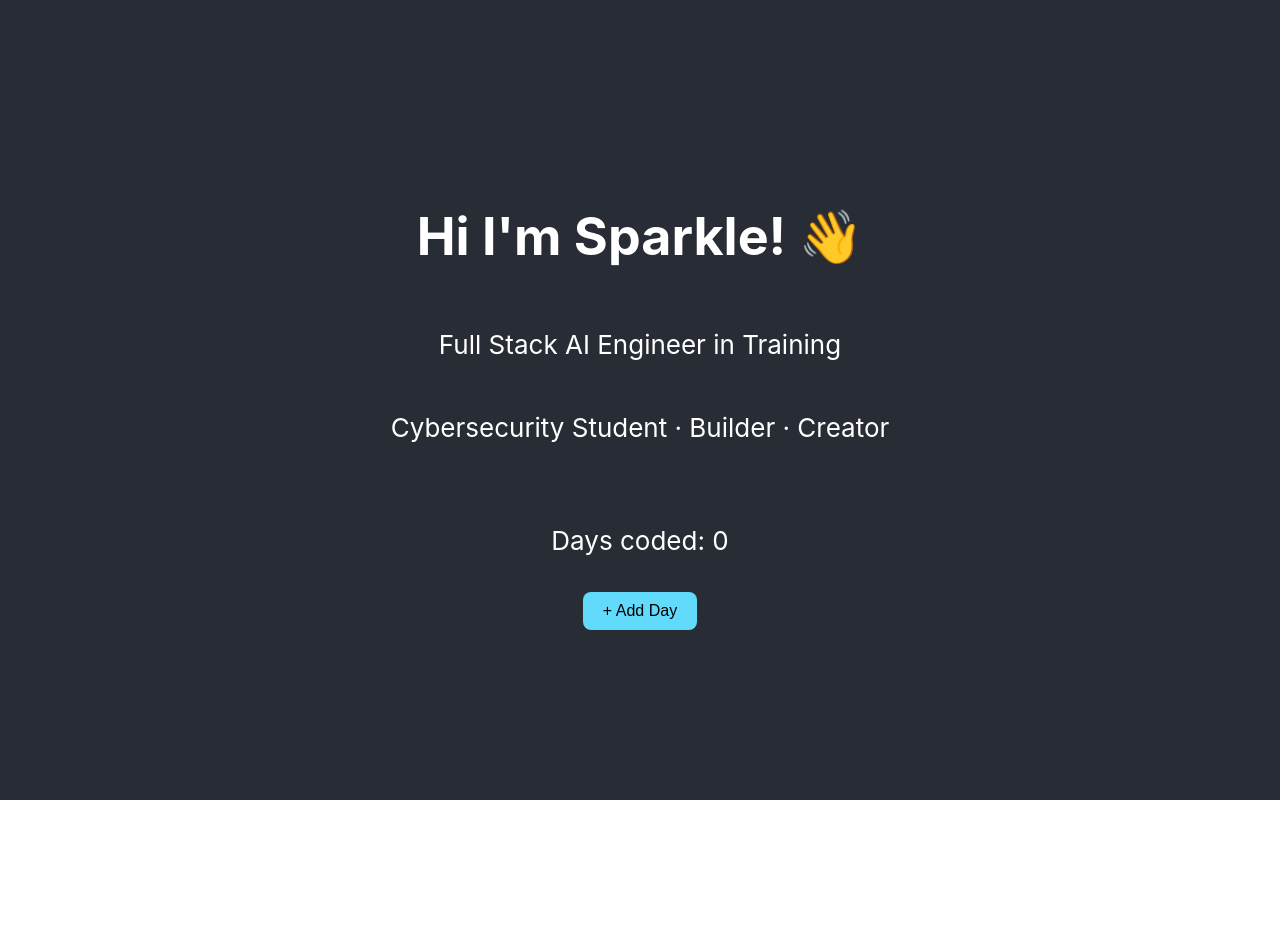
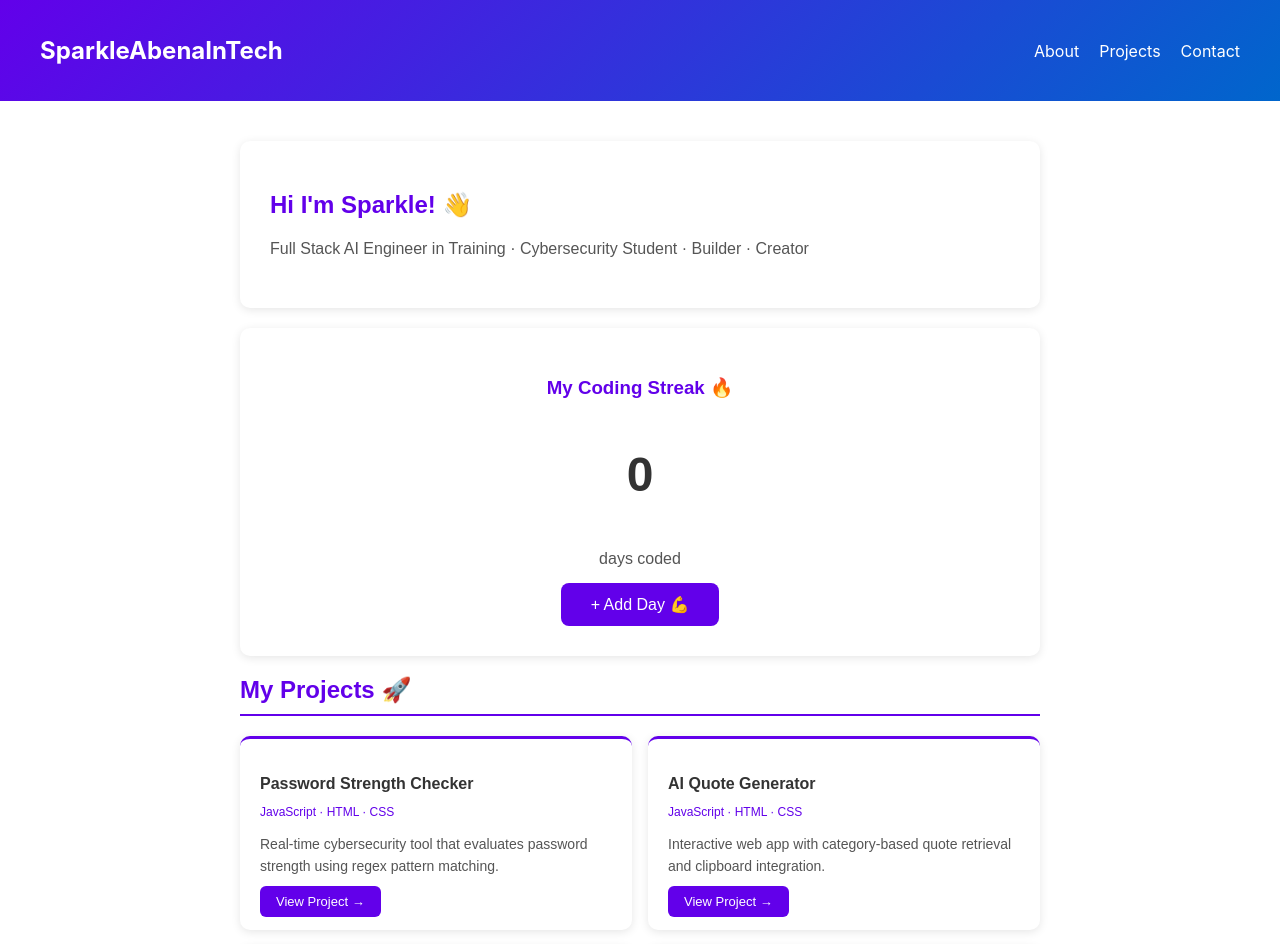
Before and after one commit to SparkleAbenaInTech/my-react-app, a React (Create React App) app: page / in a window 1280 px wide. Shown: the top 944 px of the page. Before the commit the page ends 800 px from the top, so only its background shows below. Built offline with nearby package versions, Linux system fonts and the light colour scheme.

Commit message:
day 12 - React components Header and Projects

```diff
--- a/src/App.js
+++ b/src/App.js
@@ -1,26 +1,65 @@
 import './App.css';
 import { useState } from 'react';
+import Header from './Header';
+import Projects from './Projects';
 
 function App() {
   const [count, setCount] = useState(0);
 
   return (
-    <div className="App">
-      <header className="App-header">
-        <h1>Hi I'm Sparkle! 👋</h1>
-        <p>Full Stack AI Engineer in Training</p>
-        <p>Cybersecurity Student · Builder · Creator</p>
-        <div style={{marginTop: '30px'}}>
-          <p>Days coded: {count}</p>
+    <div>
+      <Header />
+      <div style={{
+        maxWidth: '800px',
+        margin: '40px auto',
+        padding: '0 20px',
+        fontFamily: 'Arial, sans-serif'
+      }}>
+        <div style={{
+          background: 'white',
+          borderRadius: '10px',
+          padding: '30px',
+          boxShadow: '0 2px 10px rgba(0,0,0,0.1)',
+          marginBottom: '20px'
+        }}>
+          <h2 style={{ color: '#6200ea', marginBottom: '10px' }}>
+            Hi I'm Sparkle! 👋
+          </h2>
+          <p style={{ color: '#555', lineHeight: '1.7' }}>
+            Full Stack AI Engineer in Training · Cybersecurity Student · Builder · Creator
+          </p>
+        </div>
+
+        <div style={{
+          background: 'white',
+          borderRadius: '10px',
+          padding: '30px',
+          boxShadow: '0 2px 10px rgba(0,0,0,0.1)',
+          textAlign: 'center'
+        }}>
+          <h3 style={{ color: '#6200ea', marginBottom: '15px' }}>
+            My Coding Streak 🔥
+          </h3>
+          <p style={{ fontSize: '48px', fontWeight: 'bold', color: '#333' }}>
+            {count}
+          </p>
+          <p style={{ color: '#555', marginBottom: '15px' }}>days coded</p>
           <button
             onClick={() => setCount(count + 1)}
-            style={{padding: '10px 20px', fontSize: '16px',
-            cursor: 'pointer', marginTop: '10px',
-            background: '#61dafb', border: 'none', borderRadius: '8px'}}>
-            + Add Day
+            style={{
+              padding: '12px 30px',
+              fontSize: '16px',
+              cursor: 'pointer',
+              background: '#6200ea',
+              color: 'white',
+              border: 'none',
+              borderRadius: '8px'
+            }}>
+            + Add Day 💪
           </button>
         </div>
-      </header>
+        <Projects />
+      </div>
     </div>
   );
 }
--- /dev/null
+++ b/src/Header.js
@@ -0,0 +1,22 @@
+function Header() {
+  return (
+    <header style={{
+      background: 'linear-gradient(135deg, #6200ea, #0066cc)',
+      padding: '20px 40px',
+      display: 'flex',
+      justifyContent: 'space-between',
+      alignItems: 'center'
+    }}>
+      <h1 style={{ color: 'white', fontSize: '24px' }}>
+        SparkleAbenaInTech
+      </h1>
+      <nav>
+        <a href="#about" style={{ color: 'white', marginLeft: '20px', textDecoration: 'none' }}>About</a>
+        <a href="#projects" style={{ color: 'white', marginLeft: '20px', textDecoration: 'none' }}>Projects</a>
+        <a href="#contact" style={{ color: 'white', marginLeft: '20px', textDecoration: 'none' }}>Contact</a>
+      </nav>
+    </header>
+  );
+}
+
+export default Header;
--- /dev/null
+++ b/src/Projects.js
@@ -0,0 +1,78 @@
+function Projects() {
+  const projects = [
+    {
+      name: "Password Strength Checker",
+      tech: "JavaScript · HTML · CSS",
+      description: "Real-time cybersecurity tool that evaluates password strength using regex pattern matching.",
+      link: "https://SparkleAbenaInTech.github.io/web-projects/password-checker.html"
+    },
+    {
+      name: "AI Quote Generator",
+      tech: "JavaScript · HTML · CSS",
+      description: "Interactive web app with category-based quote retrieval and clipboard integration.",
+      link: "https://SparkleAbenaInTech.github.io/web-projects/quote-generator.html"
+    },
+    {
+      name: "Tech Quiz App",
+      tech: "JavaScript · HTML · CSS",
+      description: "Full interactive quiz with real-time scoring and answer validation.",
+      link: "https://SparkleAbenaInTech.github.io/web-projects/quiz.html"
+    },
+    {
+      name: "Number Guessing Game",
+      tech: "Python",
+      description: "CLI game with random number generation, loop logic and try-counter tracking.",
+      link: "https://github.com/SparkleAbenaInTech/python-projects"
+    }
+  ];
+
+  return (
+    <div id="projects" style={{ marginTop: '20px' }}>
+      <h2 style={{
+        color: '#6200ea',
+        marginBottom: '20px',
+        borderBottom: '2px solid #6200ea',
+        paddingBottom: '10px'
+      }}>
+        My Projects 🚀
+      </h2>
+      <div style={{
+        display: 'grid',
+        gridTemplateColumns: 'repeat(auto-fit, minmax(280px, 1fr))',
+        gap: '16px'
+      }}>
+        {projects.map((project, index) => (
+          <div key={index} style={{
+            background: 'white',
+            borderRadius: '10px',
+            padding: '20px',
+            boxShadow: '0 2px 10px rgba(0,0,0,0.1)',
+            borderTop: '3px solid #6200ea'
+          }}>
+            <h3 style={{ color: '#333', marginBottom: '6px', fontSize: '16px' }}>
+              {project.name}
+            </h3>
+            <p style={{ color: '#6200ea', fontSize: '12px', marginBottom: '10px' }}>
+              {project.tech}
+            </p>
+            <p style={{ color: '#555', fontSize: '14px', lineHeight: '1.6', marginBottom: '14px' }}>
+              {project.description}
+            </p>
+            <a href={project.link} target="_blank" rel="noopener noreferrer" style={{
+              background: '#6200ea',
+              color: 'white',
+              padding: '8px 16px',
+              borderRadius: '6px',
+              textDecoration: 'none',
+              fontSize: '13px'
+            }}>
+              View Project →
+            </a>
+          </div>
+        ))}
+      </div>
+    </div>
+  );
+}
+
+export default Projects;
```
